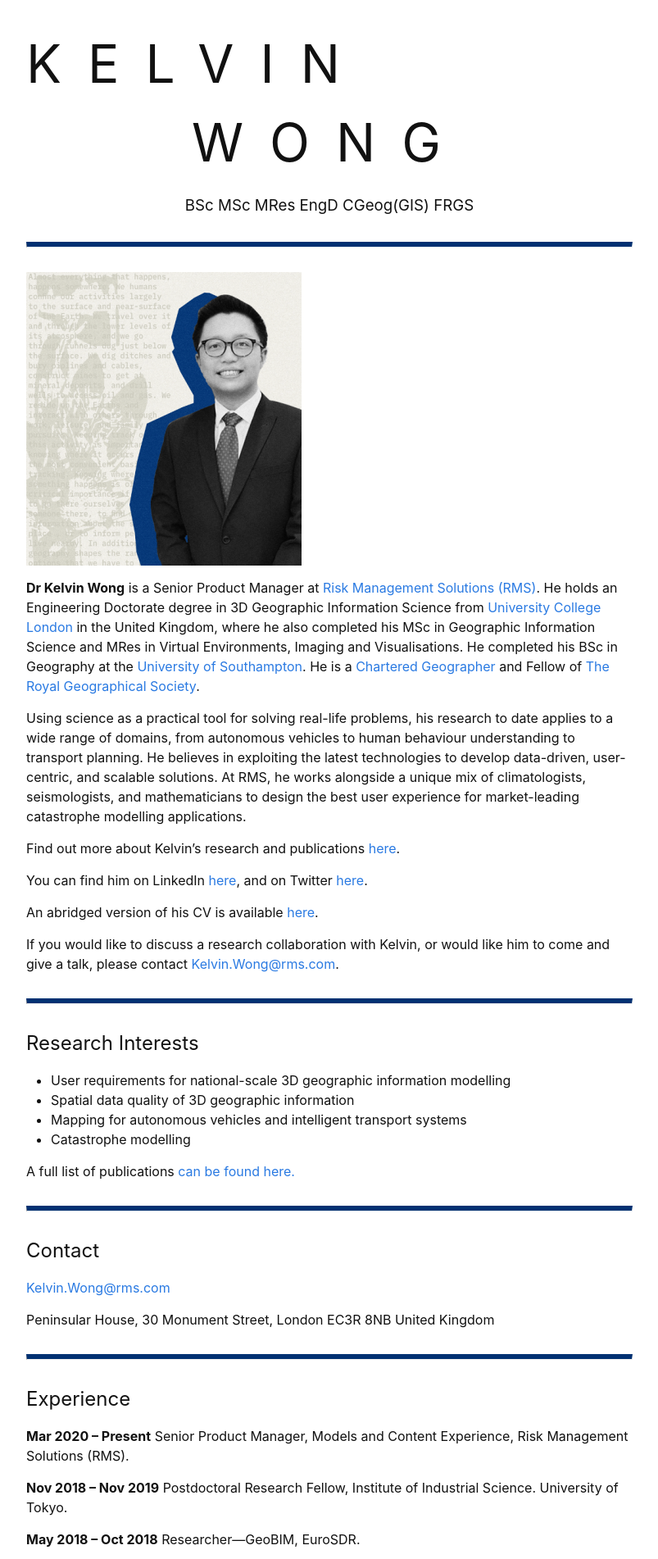
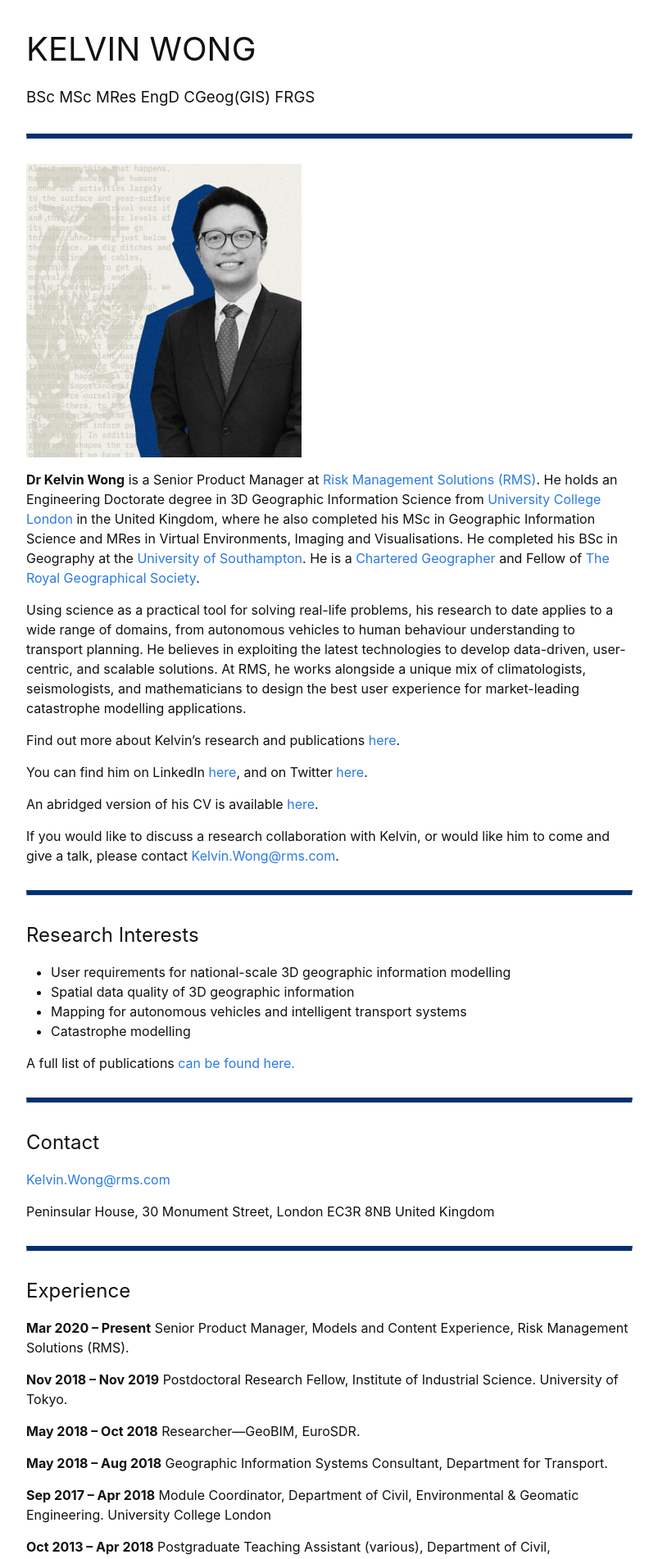
Before and after one commit to kel196/kel196.github.io, a Jekyll site: the page built from index.md, in a window 1280 px wide. Shown: the top 1902 px of the page at 82% size, without its empty margins (238-1041 px from the left). Built offline with Jekyll 4.4.1, drawn with Linux system fonts in a browser that asks for light colours; our own code applies the rules of GitHub Pages for plain Markdown files.

Commit message:
Update custom-variables.scss

```diff
--- a/_sass/minima/custom-variables.scss
+++ b/_sass/minima/custom-variables.scss
@@ -5,16 +5,8 @@ hr {
 
 h1 {
   font-weight: bold;
-  font-size: 4.0em;
-  letter-spacing: 0.5em;
+  font-size: 2.5em;
   color:#00000;
-  text-align: justify;
-  text-align-last: center;
-}
-
-h3 {
-    text-align: justify;
-    text-align-last: center;
 }
 
 .site-footer {
```
